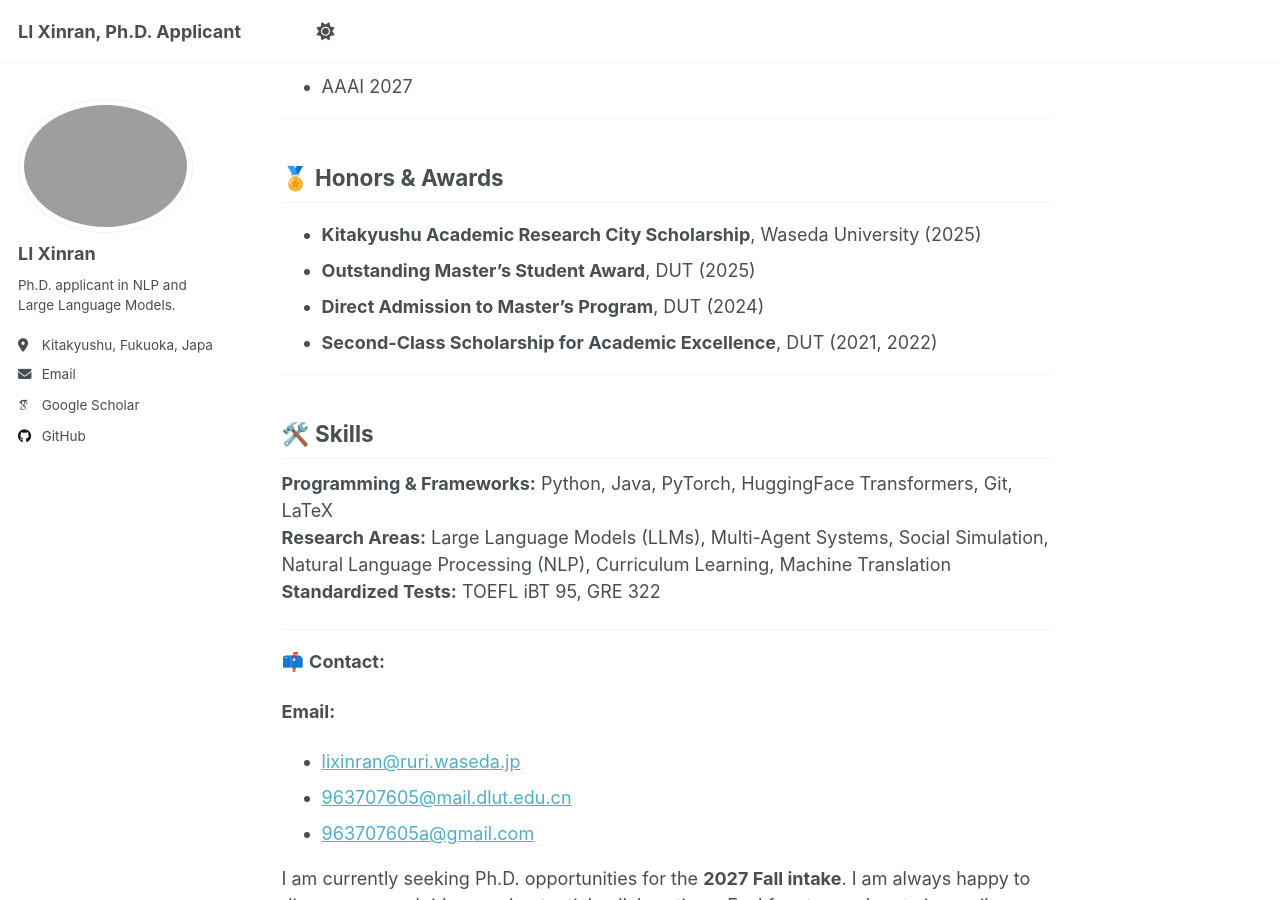
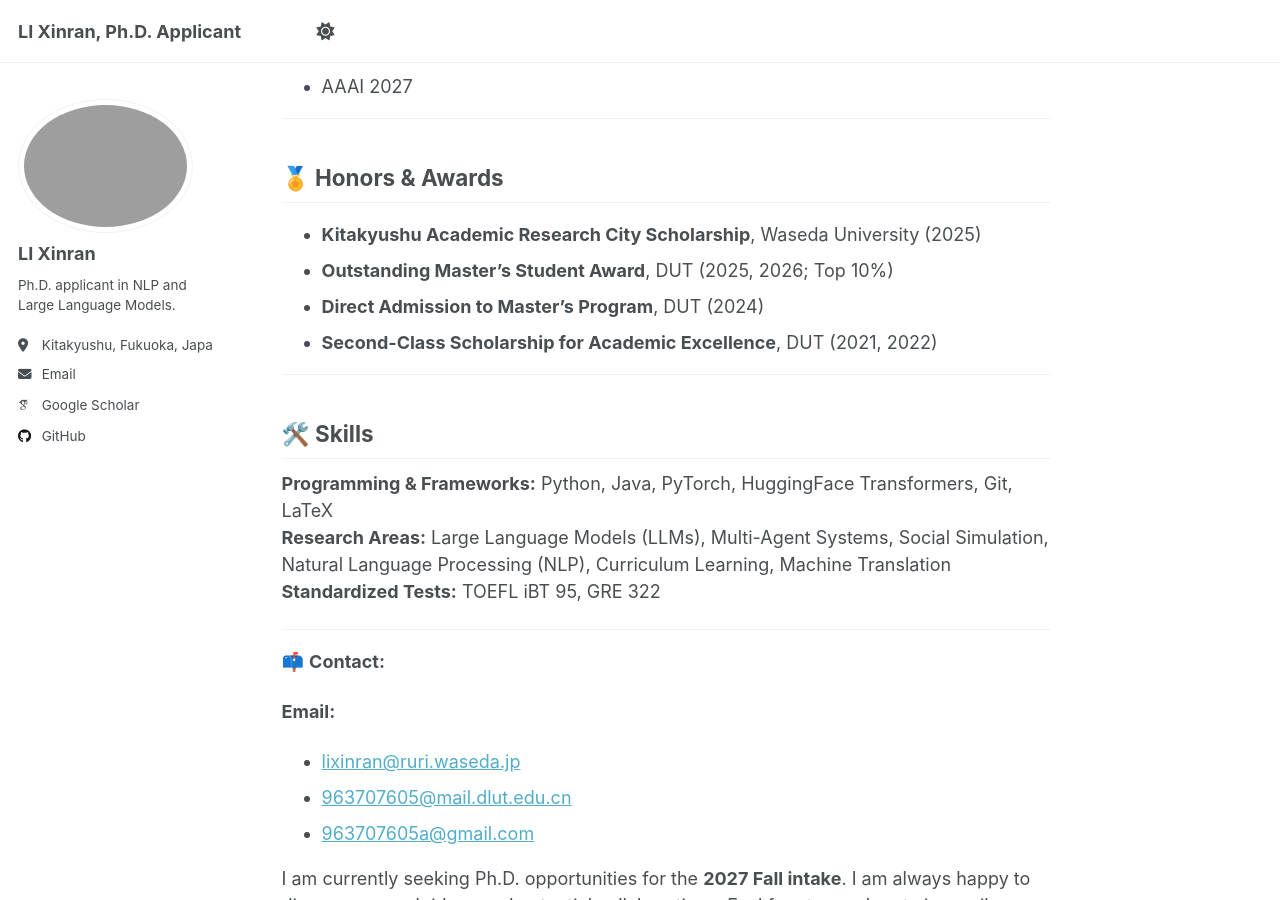
Before and after one commit to LiXinran6/LiXinran6.github.io, a Jekyll site: the page built from _pages/about.md, in a window 1280 px wide and 900 px high, scrolled down 5401 px. Built offline with Jekyll 4.4.1, drawn with Linux system fonts in a browser that asks for light colours; some web fonts are replaced; a script that is not in the unit is left out.

Commit message:
Update about.md

```diff
--- a/_pages/about.md
+++ b/_pages/about.md
@@ -142,7 +142,7 @@ Authors: Jiaqi Qiao, Xiujuan Xu, **Xinran Li**, Yu Liu
 ## 🏅 Honors & Awards
 
 - **Kitakyushu Academic Research City Scholarship**, Waseda University (2025)
-- **Outstanding Master’s Student Award**, DUT (2025)
+- **Outstanding Master’s Student Award**, DUT (2025, 2026; Top 10%)
 - **Direct Admission to Master’s Program**, DUT (2024)
 - **Second-Class Scholarship for Academic Excellence**, DUT (2021, 2022)
 
```
